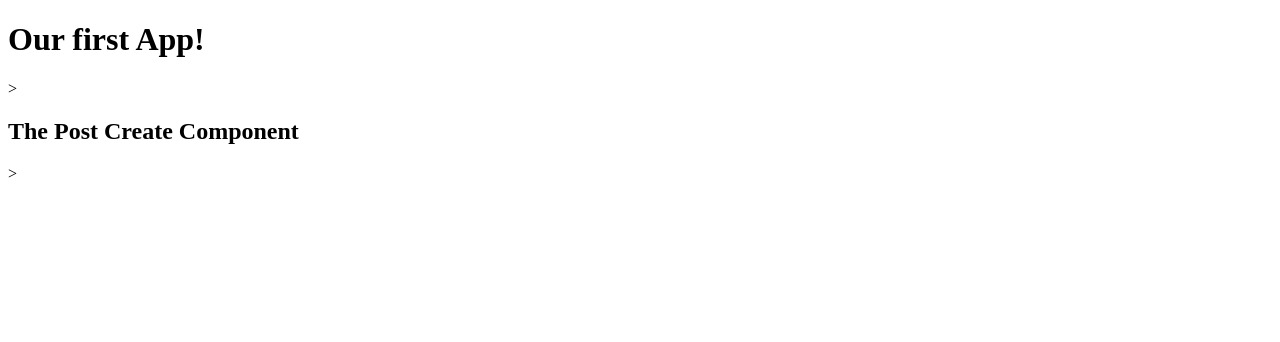
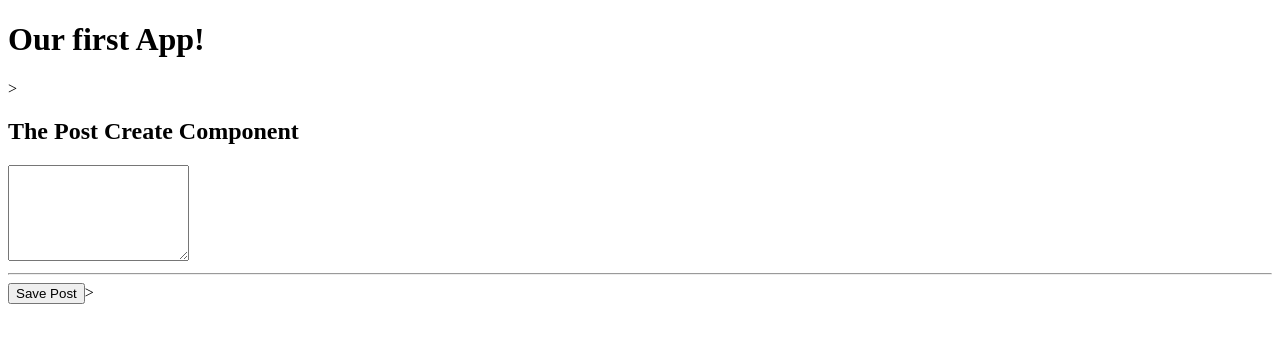
Before and after one commit to AnthonyMChong/udemyMEANStackTutorial, an Angular app in the folder mean-course/: page / in a window 1280 px wide. Shown: the top 342 px of the page. Built offline with nearby package versions, Linux system fonts and the light colour scheme.

Commit message:
reverted progress to section 2 lecture 15 to restart after having learned java script... performed a revert by git reset --hard then a git push... will also explore a better way to revert in git

```diff
--- a/mean-course/src/app/posts/post-create/post-create.component.html
+++ b/mean-course/src/app/posts/post-create/post-create.component.html
@@ -1,2 +1,6 @@
 <h2> The Post Create Component</h2>
 <!-- The HTML <h2> tag represents a level 2 heading in an HTML document. HTML includes 6 levels of headings, which are ranked by importance. These are <h1> , <h2> , <h3> , <h4> , <h5> , and <h6> .. -->
+<textarea rows="6"></textarea>
+<hr>
+<button (click) = "onAddPost()"> Save Post</button>
+<!--click is a known angular component .. -->
--- a/mean-course/src/app/posts/post-create/post-create.component.ts
+++ b/mean-course/src/app/posts/post-create/post-create.component.ts
@@ -8,4 +8,9 @@ import { Component } from '@angular/core';
 })
 export class PostCreateComponent {
 
+  onAddPost(){//styling is on is for functions that are triggered by events
+    alert('Post added!')
+
+  }
+
 }
```
